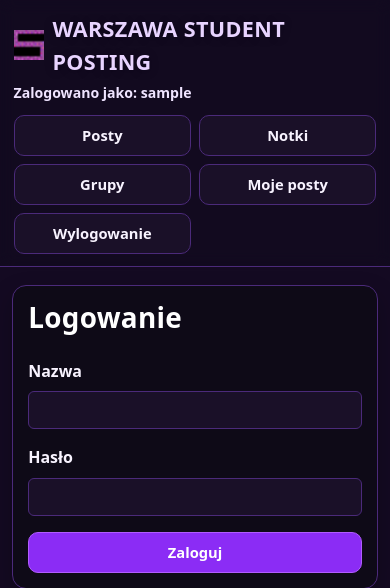
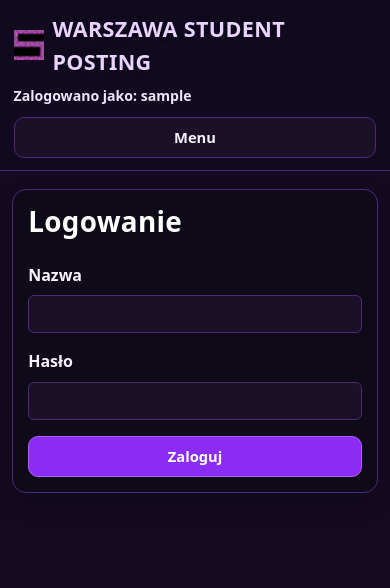
Before and after one commit to Dawid-Ratajczyk/StudentPosting2.0, a Flask app: page /logowanie in a window 390 px wide. Shown: the top 588 px of the page. Run offline with Flask 3, Linux system fonts and the light colour scheme; the visitor is signed in with stand-in values (Sample User, id 1).

Commit message:
Function descriptions, menu hide for mobile

```diff
--- a/app.py
+++ b/app.py
@@ -51,6 +51,7 @@ logging.basicConfig(
 
 
 def ensure_csrf_token():
+    """Tworzy lub zwraca token CSRF w sesji (ochrona formularzy POST)."""
     token = session.get("_csrf_token")
     if not token:
         token = secrets.token_urlsafe(32)
@@ -59,16 +60,19 @@ def ensure_csrf_token():
 
 
 def current_user_is_admin():
+    """Sprawdza, czy zalogowany użytkownik ma login administratora."""
     return session.get("uzytkownik") == ADMIN_USERNAME
 
 
 @app.context_processor
 def inject_csrf_token():
+    """Udostępnia w szablonach token CSRF i flagę admina."""
     return {"csrf_token": ensure_csrf_token(), "is_admin": current_user_is_admin()}
 
 
 @app.before_request
 def validate_csrf():
+    """Odrzuca żądania POST bez poprawnego pola csrf_token w formularzu."""
     if request.method != "POST":
         return
     token = session.get("_csrf_token")
@@ -105,7 +109,7 @@ _RATE_BUCKETS: dict[str, deque] = {}
 
 
 def allow_rate_limit(key: str, max_events: int, window_sec: float) -> bool:
-    """Return True if request is allowed; False if rate limit exceeded."""
+    """Limituje częstotliwość zdarzeń: True = akcja dozwolona, False = przekroczony limit (okno czasowe)."""
     now = time.monotonic()
     with _RATE_LOCK:
         dq = _RATE_BUCKETS.setdefault(key, deque())
@@ -118,16 +122,18 @@ def allow_rate_limit(key: str, max_events: int, window_sec: float) -> bool:
 
 
 def rate_limit_client_ip(suffix: str, max_events: int, window_sec: float) -> bool:
+    """Limit po adresie IP (np. logowanie, rejestracja)."""
     ip = request.remote_addr or "unknown"
     return allow_rate_limit(f"{suffix}:{ip}", max_events, window_sec)
 
 
 def rate_limit_user(suffix: str, user_id: int, max_events: int, window_sec: float) -> bool:
+    """Limit po identyfikatorze użytkownika (np. dodawanie postów)."""
     return allow_rate_limit(f"{suffix}:u{user_id}", max_events, window_sec)
 
 
 def safe_log_fragment(value, max_len: int = 120) -> str:
-    """Reduce log injection (newlines / long blobs) from user-controlled strings."""
+    """Skraca i oczyszcza tekst z danych użytkownika przed wpisem do logów (np. uniknięcie wstrzykiwania nowych linii)."""
     if value is None:
         return ""
     s = str(value).replace("\r", " ").replace("\n", " ").strip()
@@ -135,11 +141,13 @@ def safe_log_fragment(value, max_len: int = 120) -> str:
 
 
 def sanitize_printable_line(s: str, max_len: int) -> str:
+    """Zostawia tylko drukowalne znaki, obcina do max_len; pusty wynik zwraca jako None."""
     out = "".join(c for c in (s or "") if c.isprintable() and c not in "\x00\x7f")
     return out.strip()[:max_len] or None
 
 
 def is_safe_redirect_url(url: str) -> bool:
+    """Sprawdza, czy URL przekierowania prowadzi na ten sam host co bieżące żądanie (bezpieczny Referer)."""
     if not url or not url.startswith(("http://", "https://")):
         return False
     try:
@@ -170,6 +178,7 @@ class Post(db.Model):
     location = db.Column(db.String(80))
 
     def toDict(self):
+        """Zwraca słownik pól posta pod API JSON (w tym miniatura obrazu w base64)."""
         return {
             "tresc": self.tresc,
             "id": self.id,
@@ -204,6 +213,7 @@ class Grupa(db.Model):
     )
 
     def liczba_czlonkow(self):
+        """Zwraca liczbę członków grupy."""
         return len(self.czlonkowie_rel)
 
 
@@ -227,6 +237,7 @@ class WiadomoscGrupy(db.Model):
 
 
 def validate_image_blob(blob_data):
+    """Weryfikuje binarny plik obrazu (format, rozmiar w pikselach); zwraca (True, None) lub (False, komunikat)."""
     if not blob_data:
         return False, "Pusty plik"
     try:
@@ -246,7 +257,10 @@ def validate_image_blob(blob_data):
 
 
 def enqueue_ai_description(post_id, text, image_blob=None):
+    """Uruchamia w tle generowanie opisu AI dla posta i zapis w tabeli Desc (jeśli jeszcze brak wpisu)."""
+
     def worker():
+        """Wątek: krótkie opóźnienie, wywołanie API, commit opisu do bazy opisów."""
         with app.app_context():
             try:
                 time.sleep(random.uniform(0, 0.4))
@@ -273,7 +287,10 @@ with app.app_context():
 
 # Site---------------------------------------------------------------
 class IgnoreEndpointFilter(logging.Filter):
+    """Filtr dla loggera werkzeug (mniej szumu w logach dostępu)."""
+
     def filter(self, record):
+        """Zwraca False dla wpisów zawierających ścieżkę /picture — takie linie są pomijane."""
         # record.msg contains request line, e.g. "127.0.0.1 - - [..] "GET /healthz HTTP/1.1" 200 -"
         # You can check against request path here
         return "/picture" not in record.getMessage()
@@ -285,11 +302,13 @@ log.addFilter(IgnoreEndpointFilter())
 
 @app.route("/favicon.ico", methods=["GET"])
 def favicon():
+    """Serwuje ikonę strony (favicon)."""
     return send_file("static/favicon.gif", mimetype="image/ico")
 
 
 @app.after_request
 def add_cache_and_security_headers(response):
+    """Dodaje nagłówki cache dla plików statycznych oraz podstawowe nagłówki bezpieczeństwa (CSP itd.)."""
     if request.path.startswith("/static/"):
         response.headers["Cache-Control"] = "public, max-age=86400"
     response.headers.setdefault("X-Content-Type-Options", "nosniff")
@@ -311,6 +330,7 @@ def add_cache_and_security_headers(response):
 
 @app.template_filter("b64encode")
 def base64_encode_filter(data):
+    """Filtr Jinja: koduje bajty obrazu do base64 (string UTF-8) lub zwraca None."""
     if data:
         return b64encode(data).decode("utf-8")
     return None
@@ -318,6 +338,7 @@ def base64_encode_filter(data):
 
 @app.route("/")
 def index():
+    """Strona główna: siatka postów ze zdjęciem wraz z opiniami AI."""
     posty = Post.query.filter(Post.img.isnot(None)).order_by(Post.id.desc()).all()
     opisy = {d.post_id: d.desc for d in Desc.query.order_by(Desc.id.desc()).all()}
 
@@ -326,12 +347,14 @@ def index():
 
 @app.route("/notki")
 def notki():
+    """Lista notek tekstowych (posty bez zdjęcia)."""
     posty = Post.query.filter(Post.img.is_(None)).order_by(Post.id.desc()).all()
     return render_template("notki.html", posty=posty)
 
 
 @app.route("/uzytkownik/<string:nazwa_uzytkownika>")
 def posty_uzytkownika(nazwa_uzytkownika):
+    """Profil użytkownika: wszystkie jego posty z opisami AI."""
     user = Uzytkownik.query.filter_by(nazwa_uzytkownika=nazwa_uzytkownika).first_or_404()
     posty = Post.query.filter_by(autor_id=user.id).order_by(Post.id.desc()).all()
     opisy = {d.post_id: d.desc for d in Desc.query.order_by(Desc.id.desc()).all()}
@@ -340,12 +363,14 @@ def posty_uzytkownika(nazwa_uzytkownika):
 
 @app.route("/styles.css")
 def serve_css():
+    """Serwuje główny arkusz stylów z katalogu static."""
     return send_from_directory("static", "styles.css")
 
 
 # User---------------------------------------------------------------
 @app.route("/rejestracja", methods=["GET", "POST"])
 def rejestracja():
+    """Formularz i obsługa rejestracji nowego użytkownika (walidacja, limit IP, hash hasła)."""
     if request.method == "POST":
         if not rate_limit_client_ip("register", 5, 3600):
             flash(message="Zbyt wiele prób rejestracji z tej sieci. Spróbuj później.", category="warning")
@@ -380,6 +405,7 @@ def rejestracja():
 
 @app.route("/logowanie", methods=["GET", "POST"])
 def logowanie():
+    """Logowanie: weryfikacja hasła, migracja starych haseł plaintext, limit prób z IP."""
     if request.method == "POST":
         if not rate_limit_client_ip("login", 12, 15 * 60):
             flash(message="Zbyt wiele prób logowania. Odczekaj kilkanaście minut.", category="warning")
@@ -414,6 +440,7 @@ def logowanie():
 
 @app.route("/wyloguj")
 def wyloguj():
+    """Kończy sesję użytkownika i przekierowuje na stronę główną."""
     flash(message="Wylogowano", category="success")
     session.pop("uzytkownik", None)
     return redirect(url_for("index"))
@@ -421,6 +448,7 @@ def wyloguj():
 
 # Posty---------------------------------------------------
 def description_update():
+    """Migracja starych wierszy opisu i kolejkowanie brakujących opisów AI dla istniejących postów."""
     legacy_desc_rows = Desc.query.filter(Desc.post_id.is_(None)).all()
     for row in legacy_desc_rows:
         row.post_id = row.id
@@ -438,6 +466,7 @@ def description_update():
 
 @app.route("/api/post", methods=["GET"])  # Api for getting all the posts as json
 def all_posts():
+    """API JSON: paginowana lista postów z filtrem typu (obraz/tekst) i opcjonalnie po użytkowniku."""
     # if 'Authentication' not in request.headers:
     #   abort(401, "No auth header")
     # if request.headers['Authentication'] != API_SECURITY_TOKEN:
@@ -488,6 +517,7 @@ def all_posts():
 
 @app.route("/dodaj_post", methods=["GET", "POST"])  # Dodawanie postow
 def dodaj_post():
+    """Dodawanie posta ze zdjęciem: walidacja, skalowanie, limit częstotliwości, deduplikacja, kolejka AI."""
     if "uzytkownik" not in session:
         return redirect(url_for("logowanie"))
     if request.method == "POST":
@@ -570,6 +600,7 @@ def dodaj_post():
 
 @app.route("/dodaj_notke", methods=["GET", "POST"])
 def dodaj_notke():
+    """Dodawanie notki tekstowej bez obrazu oraz uruchomienie generowania opisu AI."""
     if "uzytkownik" not in session:
         return redirect(url_for("logowanie"))
     if request.method == "POST":
@@ -599,6 +630,7 @@ def dodaj_notke():
 
 @app.route("/picture/<int:post_id>")
 def picture(post_id):
+    """Zwraca plik obrazu posta z bezpiecznym typem MIME (biała lista)."""
     post = Post.query.get_or_404(post_id)
     if not post.img:
         return "", 404
@@ -611,6 +643,7 @@ def picture(post_id):
 
 @app.route("/moje_posty")
 def moje_posty():
+    """Lista postów zalogowanego użytkownika (tylko własne)."""
     if "uzytkownik" not in session:
 
         return redirect(url_for("logowanie"))
@@ -624,12 +657,14 @@ def moje_posty():
 
 
 def uzytkownik_z_sesji():
+    """Zwraca obiekt Uzytkownik dla loginu z sesji lub None, jeśli brak sesji lub nieznany login."""
     if "uzytkownik" not in session:
         return None
     return Uzytkownik.query.filter_by(nazwa_uzytkownika=session["uzytkownik"]).first()
 
 
 def czy_w_grupie(grupa, user):
+    """Sprawdza, czy użytkownik należy do podanej grupy (tabela grupa_czlonek)."""
     if not user:
         return False
     return GrupaCzlonek.query.filter_by(grupa_id=grupa.id, uzytkownik_id=user.id).first() is not None
@@ -637,6 +672,7 @@ def czy_w_grupie(grupa, user):
 
 @app.route("/grupy", methods=["GET", "POST"])
 def grupy():
+    """Lista grup oraz tworzenie nowej grupy (POST); oznacza grupy, do których użytkownik należy."""
     user = uzytkownik_z_sesji()
     if request.method == "POST":
         if not user:
@@ -672,6 +708,7 @@ def grupy():
 
 @app.route("/grupy/<int:grupa_id>", methods=["GET"])
 def grupa_chat(grupa_id):
+    """Widok czatu grupy — tylko dla członków; historia wiadomości i lista członków."""
     grupa = Grupa.query.get_or_404(grupa_id)
     user = uzytkownik_z_sesji()
     if not user or not czy_w_grupie(grupa, user):
@@ -691,6 +728,7 @@ def grupa_chat(grupa_id):
 
 @app.route("/grupy/<int:grupa_id>/dolacz", methods=["POST"])
 def grupa_dolacz(grupa_id):
+    """Dodaje zalogowanego użytkownika jako członka grupy (jeśli jeszcze nie należy)."""
     user = uzytkownik_z_sesji()
     if not user:
         flash(message="Zaloguj się, aby dołączyć do grupy", category="warning")
@@ -707,6 +745,7 @@ def grupa_dolacz(grupa_id):
 
 @app.route("/grupy/<int:grupa_id>/opusc", methods=["POST"])
 def grupa_opusc(grupa_id):
+    """Usuwa użytkownika z grupy; przy braku członków usuwa grupę i wiadomości."""
     user = uzytkownik_z_sesji()
     if not user:
         return redirect(url_for("logowanie"))
@@ -735,6 +774,7 @@ def grupa_opusc(grupa_id):
 
 @app.route("/grupy/<int:grupa_id>/wiadomosc", methods=["POST"])
 def grupa_wiadomosc(grupa_id):
+    """Zapisuje nową wiadomość na czacie grupy (tylko członkowie, limit częstotliwości)."""
     user = uzytkownik_z_sesji()
     if not user:
         return redirect(url_for("logowanie"))
@@ -763,6 +803,7 @@ def grupa_wiadomosc(grupa_id):
 
 @app.route("/grupy/<int:grupa_id>/wiadomosci")
 def grupa_wiadomosci_json(grupa_id):
+    """JSON: wiadomości nowsze niż podany id (`?after=`), do pollingu czatu; tylko członkowie grupy."""
     user = uzytkownik_z_sesji()
     if not user:
         abort(401)
@@ -795,6 +836,7 @@ def grupa_wiadomosci_json(grupa_id):
 
 @app.route("/usun_post/<int:post_id>", methods=["POST"])
 def usun_post(post_id):
+    """Usuwa post autora lub przez admina; usuwa też powiązany opis AI; bezpieczny redirect."""
     ref = request.referrer
     back_url = ref if (ref and is_safe_redirect_url(ref)) else url_for("moje_posty")
     if "uzytkownik" not in session:
@@ -823,6 +865,7 @@ def usun_post(post_id):
 
 @app.route("/admin/regeneruj_opis/<int:post_id>", methods=["POST"])
 def regeneruj_opis_admin(post_id):
+    """Admin: kasuje stary opis AI i ponownie kolejkowuje generowanie dla wskazanego posta."""
     ref = request.referrer
     back_url = ref if (ref and is_safe_redirect_url(ref)) else url_for("index")
     if "uzytkownik" not in session:
@@ -852,6 +895,7 @@ def force_resize_blob(
     target_width,
     target_height,
 ):
+    """Skaluje obraz z pamięci do podanych wymiarów; uwzględnia orientację EXIF; zwraca bajty pliku."""
     image = Image.open(io.BytesIO(blob_data))
     # Respect iPhone EXIF orientation before resizing.
     image = ImageOps.exif_transpose(image)
--- a/static/myScript.js
+++ b/static/myScript.js
@@ -97,4 +97,36 @@ document.addEventListener("DOMContentLoaded", () => {
       );
     }
   });
+
+  const topbarToggle = document.getElementById("topbar-menu-toggle");
+  const topbarPanel = document.getElementById("topbar-nav-panel");
+  if (topbarToggle && topbarPanel) {
+    const setOpen = (open) => {
+      topbarPanel.classList.toggle("is-open", open);
+      topbarToggle.setAttribute("aria-expanded", open ? "true" : "false");
+      topbarToggle.textContent = open ? "Zwiń" : "Menu";
+    };
+
+    topbarToggle.addEventListener("click", () => {
+      setOpen(!topbarPanel.classList.contains("is-open"));
+    });
+
+    topbarPanel.querySelectorAll("a").forEach((link) => {
+      link.addEventListener("click", () => setOpen(false));
+    });
+
+    document.addEventListener("keydown", (event) => {
+      if (event.key === "Escape" && topbarPanel.classList.contains("is-open")) {
+        setOpen(false);
+      }
+    });
+
+    const mq = window.matchMedia("(min-width: 769px)");
+    const collapseIfDesktop = () => {
+      if (mq.matches) {
+        setOpen(false);
+      }
+    };
+    mq.addEventListener("change", collapseIfDesktop);
+  }
 });
--- a/static/styles.css
+++ b/static/styles.css
@@ -62,9 +62,28 @@ a:active {
   padding: 1rem;
   display: flex;
   justify-content: space-between;
+  align-items: center;
   gap: 1rem;
+  flex-wrap: wrap;
+}
+
+.topbar-brand-block {
+  display: flex;
+  flex-direction: column;
+  align-items: flex-start;
+  gap: 0.25rem;
+  min-width: 0;
+  flex: 1 1 auto;
+}
+
+.topbar-menu-toggle {
+  display: none;
+  flex-shrink: 0;
   align-items: center;
-  flex-wrap: wrap;
+  justify-content: center;
+  min-height: 2.5rem;
+  padding-left: 1rem;
+  padding-right: 1rem;
 }
 
 .brand {
@@ -104,10 +123,12 @@ a:active {
   font-weight: 600;
 }
 
-.nav-actions {
+.nav-actions,
+.topbar-nav-panel {
   display: flex;
   flex-wrap: wrap;
   gap: 0.5rem;
+  align-items: center;
 }
 
 .btn-custom {
@@ -374,8 +395,37 @@ body.no-scroll {
 @media (max-width: 768px) {
   .topbar-inner {
     padding: 0.75rem 0.85rem;
-    gap: 0.7rem;
+    gap: 0.5rem 0.75rem;
+    align-items: flex-start;
+    flex-wrap: wrap;
+  }
+
+  .topbar-brand-block {
+    flex: 1 1 auto;
+    min-width: 0;
+    max-width: calc(100% - 5.5rem);
+  }
+
+  .topbar-menu-toggle {
+    display: inline-flex;
+    margin-top: 0.15rem;
+  }
+
+  .topbar-nav-panel {
+    display: none;
+    flex-basis: 100%;
+    width: 100%;
+    flex-direction: column;
     align-items: stretch;
+    flex-wrap: nowrap;
+    margin-top: 0.35rem;
+    padding-top: 0.65rem;
+    border-top: 1px solid var(--border);
+    gap: 0.45rem;
+  }
+
+  .topbar-nav-panel.is-open {
+    display: flex;
   }
 
   .brand {
@@ -393,15 +443,8 @@ body.no-scroll {
   }
 
   .user-chip {
-    margin-top: 0.2rem;
+    margin-top: 0.1rem;
     font-size: 0.88rem;
-  }
-
-  .nav-actions {
-    width: 100%;
-    display: grid;
-    grid-template-columns: repeat(2, minmax(0, 1fr));
-    gap: 0.5rem;
   }
 
   .btn-custom {
--- a/templates/base.html
+++ b/templates/base.html
@@ -4,7 +4,7 @@
     <meta charset="UTF-8">
     <meta name="viewport" content="width=device-width, initial-scale=1">
     <title>Warszawa Student Posting</title>
-    <script src="{{ url_for('static', filename='myScript.js', v='4') }}" defer></script>
+    <script src="{{ url_for('static', filename='myScript.js', v='5') }}" defer></script>
     <link rel="icon" href="{{ url_for('static', filename='favicon.ico') }}" type="image/x-icon">
     <link href="https://cdn.jsdelivr.net/npm/bootstrap@5.2.3/dist/css/bootstrap.min.css" rel="stylesheet" integrity="sha384-rbsA2VBKQhggwzxH7pPCaAqO46MgnOM80zW1RWuH61DGLwZJEdK2Kadq2F9CUG65" crossorigin="anonymous">
     <link rel="stylesheet" href="{{ url_for('serve_css') }}">
@@ -14,7 +14,7 @@
 <div class="app-shell">
     <nav class="topbar">
         <div class="topbar-inner">
-            <div>
+            <div class="topbar-brand-block">
                 <a href="{{ url_for('index') }}" class="brand">
                     <img src="{{ url_for('static', filename='favicon.ico') }}" alt="logo">
                     <span class="brand-title">Warszawa Student Posting</span>
@@ -23,7 +23,8 @@
                     <div class="user-chip">Zalogowano jako: {{ session['uzytkownik'] }}</div>
                 {% endif %}
             </div>
-            <div class="nav-actions">
+            <button type="button" class="topbar-menu-toggle btn-custom" id="topbar-menu-toggle" aria-expanded="false" aria-controls="topbar-nav-panel">Menu</button>
+            <div class="nav-actions topbar-nav-panel" id="topbar-nav-panel">
                 <a href="{{ url_for('index') }}" class="btn-custom">Posty</a>
                 <a href="{{ url_for('notki') }}" class="btn-custom">Notki</a>
                 <a href="{{ url_for('grupy') }}" class="btn-custom">Grupy</a>
```
Also changed, not shown: ai.py (+4 -0 lines).
